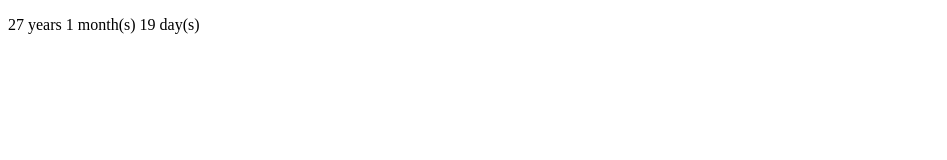
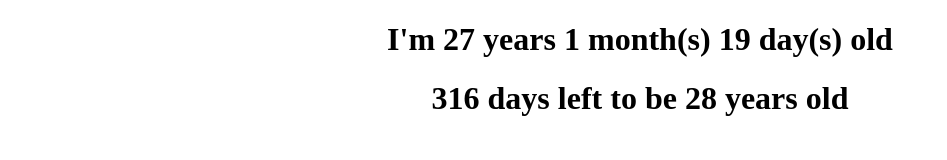
Before and after one commit to Raffian-moin/My-age, a plain HTML site: page index.html in a window 1280 px wide. Shown: the whole page, without its empty margins (0-947 px from the left). Drawn offline with Linux system fonts and the light colour scheme.

Commit message:
Add files via upload
added feature days left to be 'X' years

```diff
--- a/index.html
+++ b/index.html
@@ -6,13 +6,23 @@
     <title>My Birthday</title>
 </head>
 <body>
-    <p id="birthday"></p>
+    <div style="text-align: center;">
+        <h1 id="birthday"></h1>
+    </div>
+
+    <div style="text-align: center;">
+        <h1 id="days-left-to-become-x-year"></h1>
+    </div>
 
 <script type="text/JavaScript" src="main.js"></script>
 <script>
     const result = getYearsMonthsDays();
-    const paragraphElement = document.getElementById('birthday');
-    paragraphElement.innerHTML = result;
+    const birthDayElement = document.getElementById('birthday');
+    birthDayElement.innerHTML = result;
+
+    const daysLeft = getDaysToBecomeXYear(28);
+    const XElement = document.getElementById('days-left-to-become-x-year');
+    XElement.innerHTML = daysLeft;
 </script>
 
 </body>
--- a/main.js
+++ b/main.js
@@ -41,9 +41,6 @@ let days = 0;
 let months = 0;
 let years = 0;
 
-// let currentDay = 5;
-// let currentMonth = 1;
-// let currentYear = 2024;
 function setCurrentDate() {
     const currentDate = new Date();
     currentDay = currentDate.getDate();
@@ -85,5 +82,47 @@ function getYearsMonthsDays() {
     getDays();
     getMonths();
     getYears();
-    return `${years} years ${months} month(s) ${days} day(s)`;
+    return `I'm ${years} years ${months} month(s) ${days} day(s) old`;
 }
+
+function getDaysToBecomeXYear(yearCount) {
+  setCurrentDate();
+  yearToBeXYear = birthYear + yearCount;
+
+  if (
+    (currentYear > yearToBeXYear) ||
+    (currentYear === yearToBeXYear && currentMonth > birthMonth) ||
+    (currentYear === yearToBeXYear && currentMonth === birthMonth && currentDay > birthDay)
+  ) {
+      return `I'm already past ${yearCount}`;
+  } else {
+    daysSpentOfTheCurrentAge = 0;
+    totalDayLeft = 0;
+
+    totalYears = yearToBeXYear - currentYear;
+
+    if (currentDay !== birthDay && currentMonth !== birthMonth) {
+      totalYears = totalYears - 1;
+    }
+
+    totalDayLeft = totalYears * 365;
+
+    if (currentMonth === birthMonth && currentDay > birthDay) {
+      daysSpentOfTheCurrentAge += currentDay - birthDay;
+    } else {
+      daysSpentOfTheCurrentAge += (currentDay + daysOfMonths[MonthsOfYears[birthMonth - 1]] - 23);
+    }
+
+    MonthsOfYears.forEach(function(currentValue, index){
+      if (currentMonth > birthMonth && index >= birthMonth && index < currentMonth - 1) {
+        daysSpentOfTheCurrentAge += daysOfMonths[MonthsOfYears[index]];
+      } else if (currentMonth <= birthMonth && ((index < currentMonth - 1) || (index + 1 > birthMonth))) {
+        daysSpentOfTheCurrentAge += daysOfMonths[MonthsOfYears[index]];
+      }
+    })
+
+    totalDayLeft += (365 - daysSpentOfTheCurrentAge);
+
+    return `${totalDayLeft} days left to be ${yearCount} years old`;
+  }
+}
```
